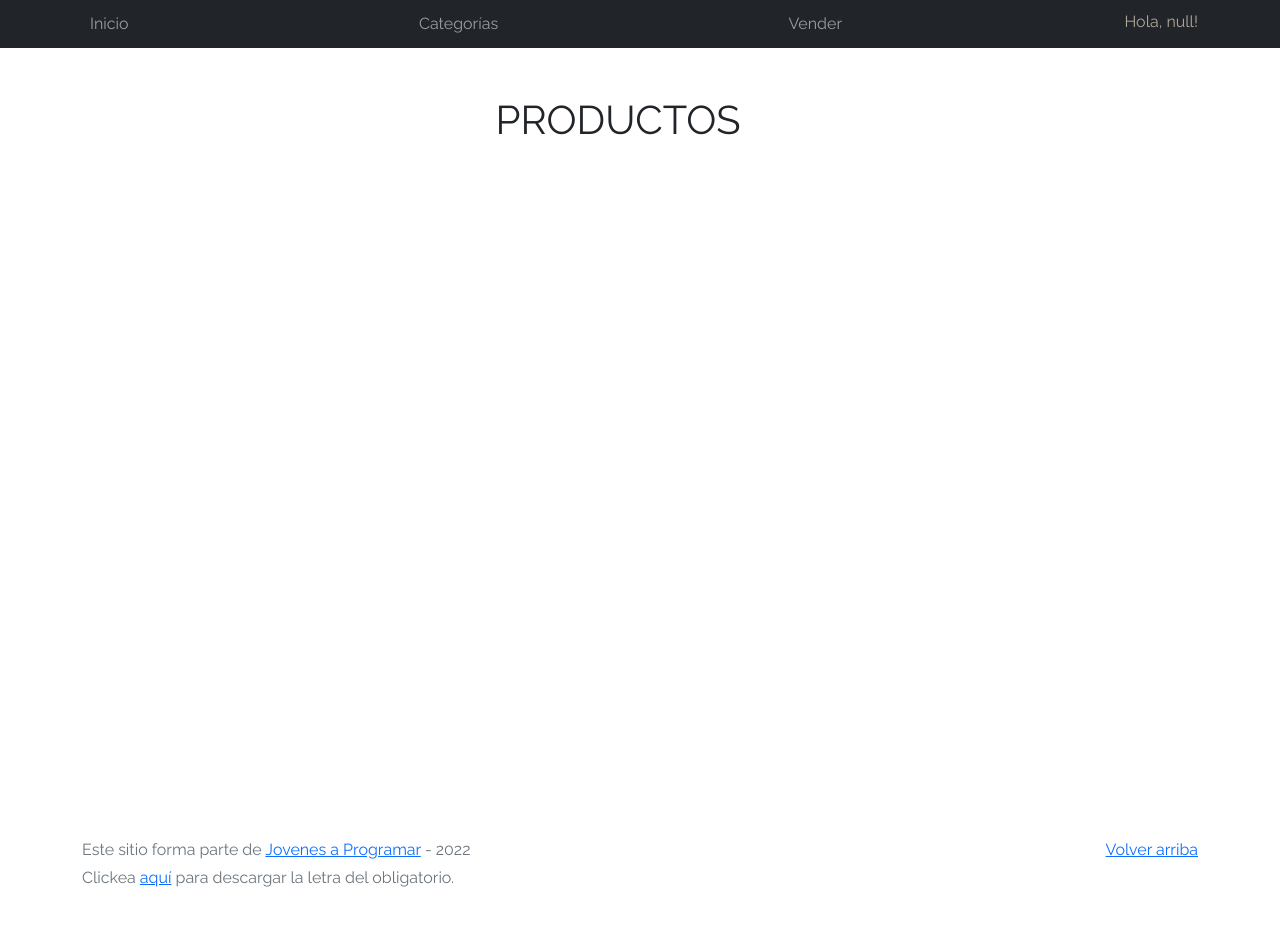
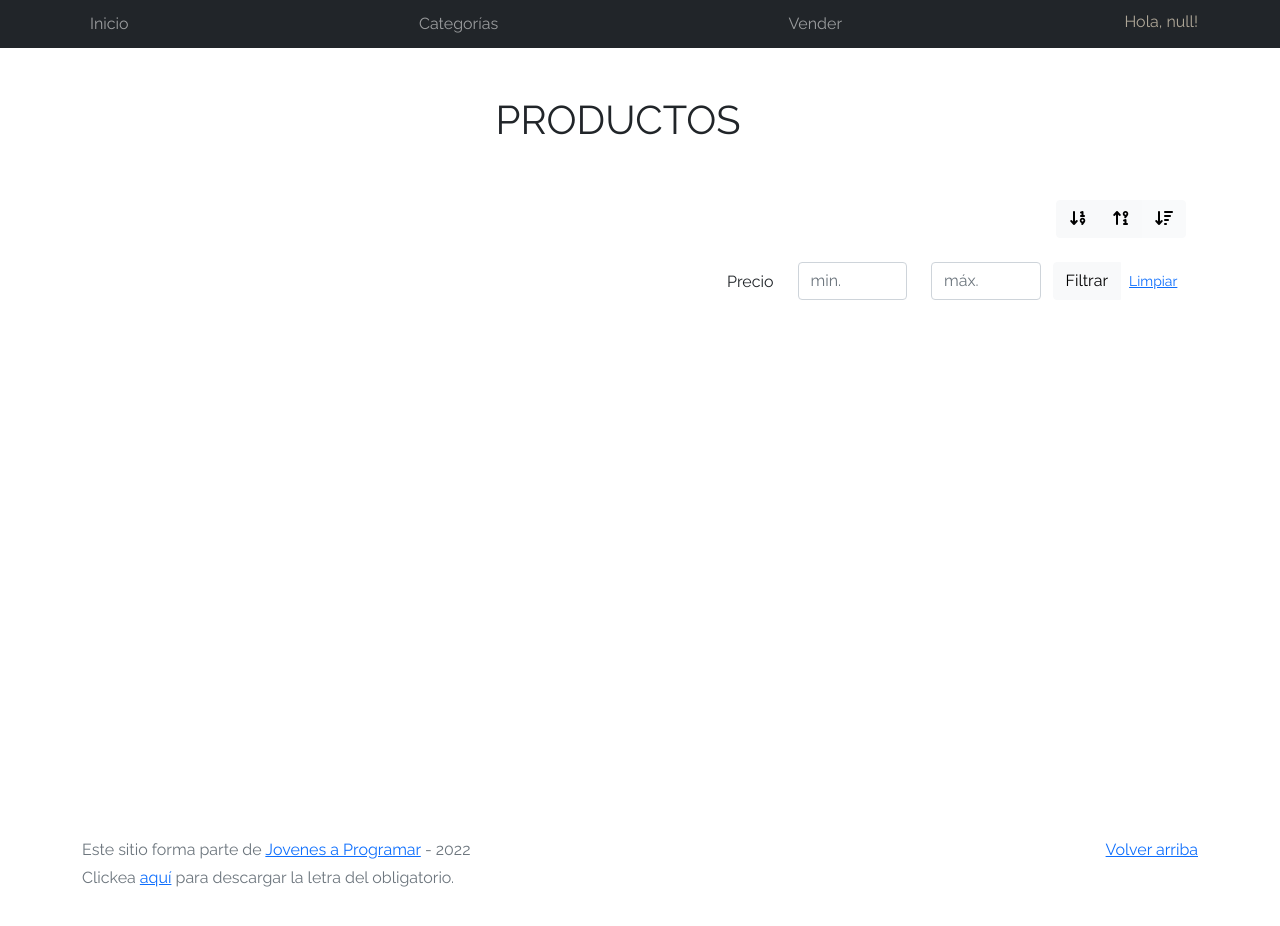
Before and after one commit to ajoelc/ajoelc.github.io, a plain HTML site: page products.html in a window 1280 px wide. Drawn offline with Linux system fonts and the light colour scheme; no server answers.

Commit message:
Se agregan los filtros (sin JS)

```diff
--- a/products.html
+++ b/products.html
@@ -46,6 +46,45 @@
   </head>
   <main class="pb-5 container">
     <div class="container">
+      <div class="row">
+        <div class="col text-end">
+          <div class="btn-group btn-group-toggle mb-4" data-bs-toggle="buttons">
+            <input type="radio" class="btn-check" name="options" id="sortAsc">
+            <label class="btn btn-light" for="sortAsc"><i class="fa-solid fa-arrow-down-1-9"></i></label>
+            <input type="radio" class="btn-check" name="options" id="sortDesc">
+            <label class="btn btn-light" for="sortDesc"><i class="fa-solid fa-arrow-up-9-1"></i></label>
+            <input type="radio" class="btn-check" name="options" id="sortByCount" checked>
+            <label class="btn btn-light" for="sortByCount"><i class="fa-solid fa-arrow-down-wide-short"></i></label>
+          </div>
+        </div>
+      </div>
+      <div class="row">
+        <div class="col-lg-6 offset-lg-6 col-md-12 mb-1 container">
+          <div class="row container p-0 m-0">
+            <div class="col">
+              <p class="font-weight-normal text-end my-2">Precio</p>
+            </div>
+            <div class="col">
+              <input class="form-control" type="number" placeholder="min." id="rangeFilterCountMin">
+            </div>
+            <div class="col">
+              <input class="form-control" type="number" placeholder="máx." id="rangeFilterCountMax">
+            </div>
+            <div class="col-3 p-0">
+              <div class="btn-group" role="group">
+                <button class="btn btn-light btn-block" id="rangeFilterCount">Filtrar</button>
+                <button class="btn btn-link btn-sm" id="clearRangeFilter">Limpiar</button>
+              </div>
+            </div>
+          </div>
+        </div>
+      </div>
+      <div class="row">
+        <div class="list-group" id="cat-list-container">
+        </div>
+      </div>
+    </div>
+    <div class="container">
       <div id="productos">
 
       </div>
@@ -72,6 +111,7 @@
   <script src="js/bootstrap.bundle.min.js"></script>
   <script src="js/init.js"></script>
   <script src="js/products.js"></script>
+  <script src="https://kit.fontawesome.com/63805598a1.js" crossorigin="anonymous"></script>
 </body>
 
 </html>
```
